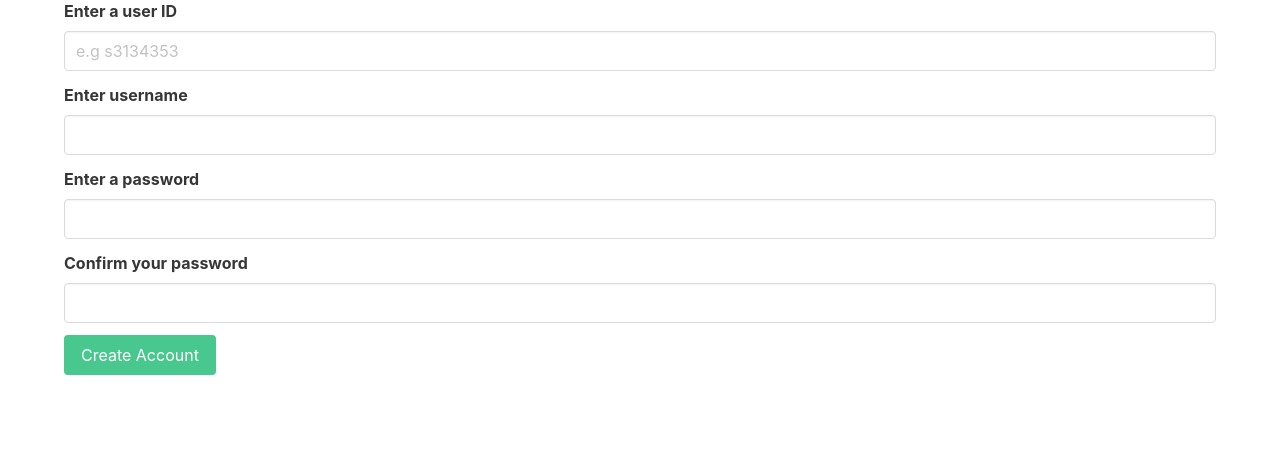
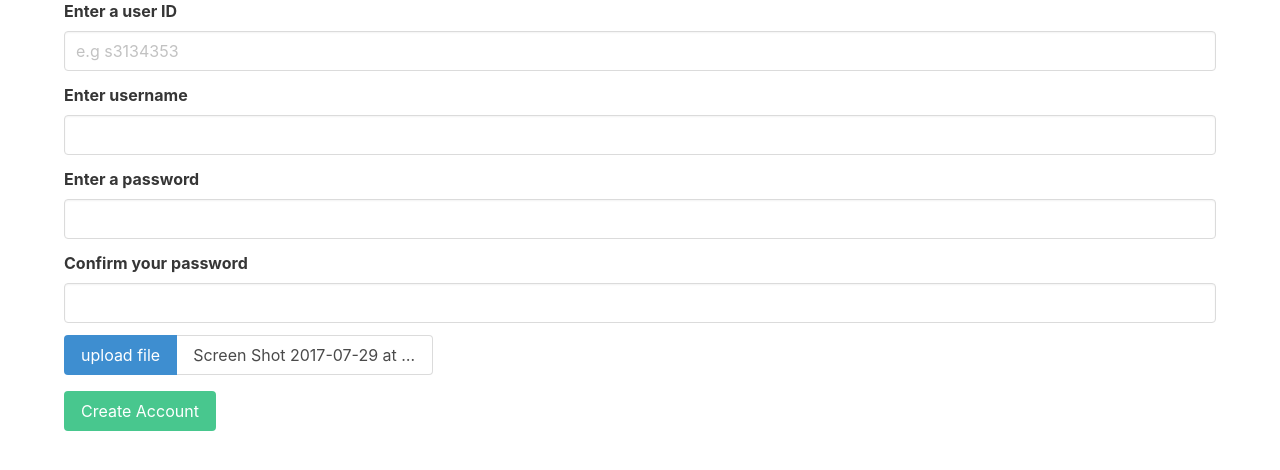
Before and after one commit to Magnuscake/gcloud-forum-app, a Flask app: page /signup in a window 1280 px wide. Shown: the part 69-539 px from the top of the page. Run offline with Flask 2, Linux system fonts and the light colour scheme.

Commit message:
Implemented Cloud Storage image upload functionality

```diff
--- a/application/auth.py
+++ b/application/auth.py
@@ -1,15 +1,19 @@
 from flask import (
     Blueprint, render_template, request, redirect, url_for, flash, session
 )
+from google.cloud import storage
+
 from .datastore import user_exists_login, create_new_user, property_is_unique
+from .cloud_storage import upload_image
 
 auth = Blueprint('auth', __name__)
 
 nav = [
     {'name': "Login", 'url': "/login"},
-    {'name': "Sign up", 'url': "signup"}
+    {'name': "Sign up", 'url': "/signup"}
 ]
 
+# Routes
 @auth.route("/login", methods=['GET', 'POST'])
 def login():
     if request.method == 'POST':
@@ -22,10 +26,12 @@ def login():
 
         if found_user:
             flash("Login successful", category='success')
-            # Save username to cookies for easier access
+            # TODO: Pack all this info into a dictionary
             session['username'] = found_user
             session['userId'] = user_id
             session['key'] = key
+            session['logged_in'] = True
+
             return redirect(url_for('views.home'))
 
         else:
@@ -33,8 +39,13 @@ def login():
 
     return render_template('login.html', nav=nav, title="Login")
 
+@auth.route('/logout')
+def logout():
+    session.clear()
+    return redirect('/')
+
 # TODO: Uploading image functionality
-@auth.route("/signup", methods=['GET', 'POST'])
+@auth.route('/signup', methods=['GET', 'POST'])
 def signup():
     if request.method == 'POST':
         data = request.form
@@ -43,6 +54,7 @@ def signup():
         username = data.get('username')
         password1 = data.get('password1')
         password2 = data.get('password2')
+        image = request.files.get('image')
 
         if (user_id and len(user_id) < 2):
             flash('Please enter a valid user ID', category='error')
@@ -58,12 +70,11 @@ def signup():
         elif (password1 != password2):
             flash("Passwords do not match", category='error')
         else:
+            if image != '':
+                upload_image('cc-user_profile_picture', image, user_id)
+
             create_new_user(user_id, username, password1)
-            flash("Account has been successfully been created")
+            flash("Account has been successfully been created", category='success')
             return redirect(url_for('auth.login'))
 
     return render_template('signup.html', nav=nav, title="Sign Up")
-
-@auth.route("/logout")
-def logout():
-    return render_template('login.html')
--- a/application/templates/messages.html
+++ b/application/templates/messages.html
@@ -2,7 +2,7 @@
 {% block content %}
 {% for message in messages %}
 
-<div class="card">
+<div class="card mb-4">
   <header class="card-header">
     <p class="card-header-title">
       {{ message['subject'] }}
--- a/application/templates/signup.html
+++ b/application/templates/signup.html
@@ -1,6 +1,6 @@
 {% extends 'base.html' %}
 {% block content %}
-<form method="POST">
+<form method="POST" action="/signup" enctype="multipart/form-data">
   <div class="field">
     <label class="label">Enter a user ID</label>
     <div class="control">
@@ -36,8 +36,30 @@
   <div class="field">
     <label class="label">Confirm your password</label>
     <div class="control">
-      <input class="input" type="password" id="password2" name="password2" />
+      <input
+        class="input"
+        type="password"
+        id="password2"
+        name="password2"
+      />
     </div>
+  </div>
+
+  <div class="file is-info has-name mb-4">
+    <label class="file-label">
+      <input class="file-input" type="file" name="image">
+      <span class="file-cta">
+        <!-- <span class="file-icon">
+          <i class="fas fa-upload"></i>
+        </span> -->
+        <span class="file-label">
+          upload file
+        </span>
+      </span>
+      <span class="file-name">
+        Screen Shot 2017-07-29 at 15.54.25.png
+      </span>
+    </label>
   </div>
 
   <div class="field">
--- a/requirements.txt
+++ b/requirements.txt
@@ -1,5 +1,4 @@
 Flask==1.1.2
-Flask-login==0.5.0
 google-cloud-datastore==2.1.0
+google-cloud-storage==1.37.1
 google-auth==1.28.0
-requests==2.25.1
```
Also changed, not shown: application/cloud_storage.py (added, +16 -0 lines), application/views.py (+20 -1 lines).
